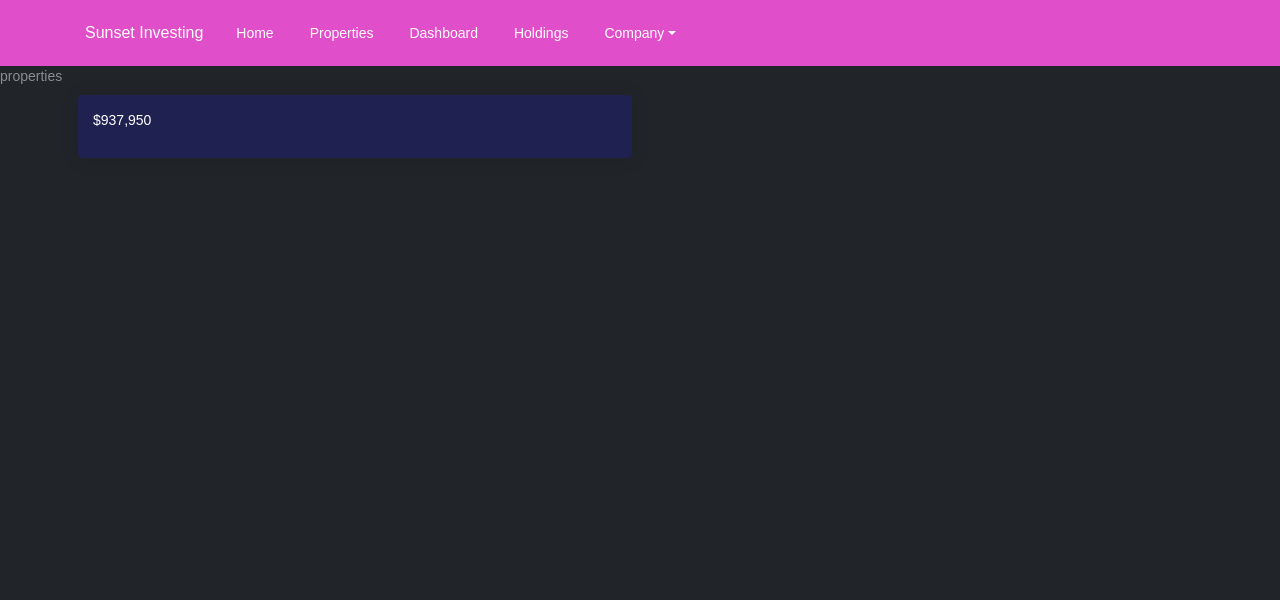
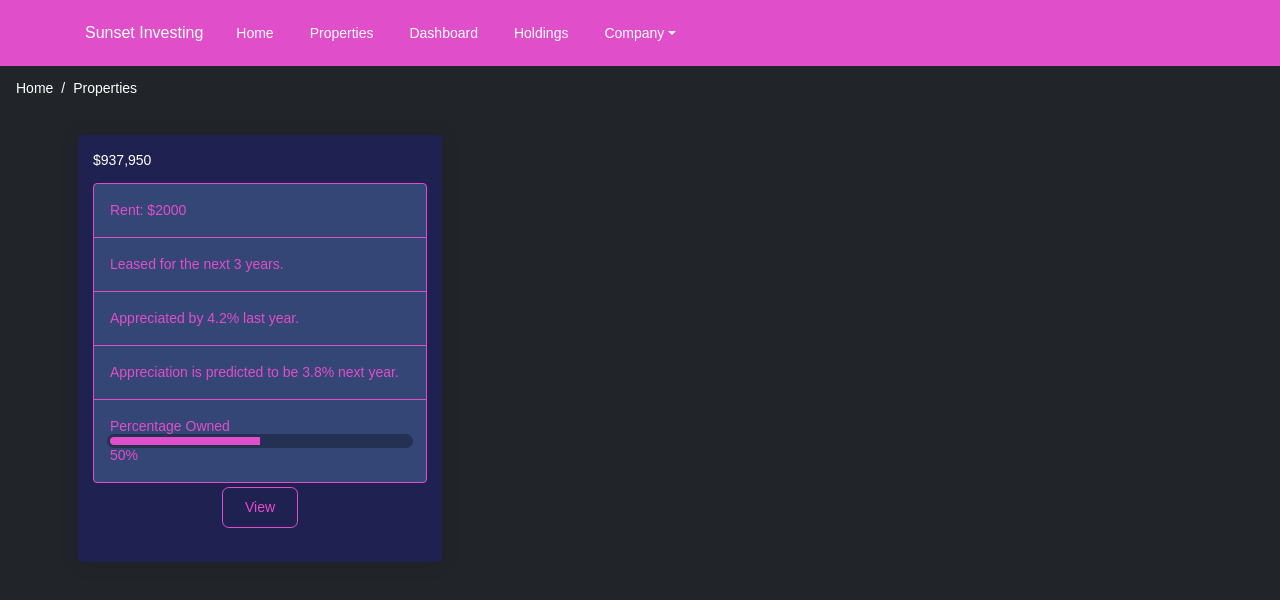
Before and after one commit to sean-hetzel/sunset-investing-v2, a React (Create React App) app: page /#/properties in a window 1280 px wide. Shown: the top 600 px of the page. Built offline with nearby package versions, Linux system fonts and the light colour scheme.

Commit message:
added breadcrumbs and property card now links to property

```diff
--- a/src/components/Dashboard.tsx
+++ b/src/components/Dashboard.tsx
@@ -1,5 +1,6 @@
 import React, { Component } from "react";
 import NavBar from "components/NavBar";
+import { Breadcrumb, BreadcrumbItem } from "reactstrap";
 
 interface Props {}
 interface State {}
@@ -11,7 +12,10 @@ export default class Dashboard extends Component<Props, State> {
     return (
       <>
         <NavBar />
-        dashboard
+        <Breadcrumb>
+          <BreadcrumbItem>Home</BreadcrumbItem>
+          <BreadcrumbItem>Dashboard</BreadcrumbItem>
+        </Breadcrumb>
       </>
     );
   }
--- a/src/components/Holdings.tsx
+++ b/src/components/Holdings.tsx
@@ -1,5 +1,6 @@
 import React, { Component } from "react";
 import NavBar from "components/NavBar";
+import { Breadcrumb, BreadcrumbItem } from "reactstrap";
 
 interface Props {}
 interface State {}
@@ -11,7 +12,10 @@ export default class Holdings extends Component<Props, State> {
     return (
       <>
         <NavBar />
-                Holdings
+        <Breadcrumb>
+          <BreadcrumbItem>Home</BreadcrumbItem>
+          <BreadcrumbItem>Holdings</BreadcrumbItem>
+        </Breadcrumb>
       </>
     );
   }
--- a/src/components/Home.tsx
+++ b/src/components/Home.tsx
@@ -11,7 +11,9 @@ import {
   Container,
   Row,
   Col,
-    Navbar
+  Navbar,
+  Breadcrumb,
+  BreadcrumbItem
 } from "reactstrap";
 import NavBar from "components/NavBar";
 interface Props {}
@@ -24,7 +26,9 @@ export default class Home extends Component<Props, State> {
     return (
       <>
         <NavBar />
-                home
+        <Breadcrumb>
+          <BreadcrumbItem>Home</BreadcrumbItem>
+        </Breadcrumb>
       </>
     );
   }
--- a/src/components/Profile.tsx
+++ b/src/components/Profile.tsx
@@ -1,5 +1,6 @@
 import React, { Component } from "react";
 import NavBar from "components/NavBar";
+import { Breadcrumb, BreadcrumbItem } from "reactstrap";
 
 interface Props {}
 interface State {}
@@ -11,7 +12,10 @@ export default class Profile extends Component<Props, State> {
     return (
       <>
         <NavBar />
-                profile
+        <Breadcrumb>
+          <BreadcrumbItem>Home</BreadcrumbItem>
+          <BreadcrumbItem>Profile</BreadcrumbItem>
+        </Breadcrumb>
       </>
     );
   }
--- a/src/components/Properties.tsx
+++ b/src/components/Properties.tsx
@@ -1,6 +1,7 @@
 import React, { Component } from "react";
 import NavBar from "components/NavBar";
 import PropertyCard from "./PropertyCard";
+import { Breadcrumb, BreadcrumbItem } from "reactstrap";
 
 interface Props {}
 interface State {}
@@ -12,9 +13,11 @@ export default class Properties extends Component<Props, State> {
     return (
       <>
         <NavBar />
-                properties
-                <PropertyCard/>
-
+        <Breadcrumb>
+          <BreadcrumbItem>Home</BreadcrumbItem>
+          <BreadcrumbItem>Properties</BreadcrumbItem>
+        </Breadcrumb>
+        <PropertyCard />
       </>
     );
   }
--- a/src/components/Property.tsx
+++ b/src/components/Property.tsx
@@ -1,5 +1,6 @@
 import React, { Component } from "react";
 import NavBar from "components/NavBar";
+import { Breadcrumb, BreadcrumbItem } from "reactstrap";
 
 interface Props {}
 interface State {}
@@ -11,7 +12,10 @@ export default class Property extends Component<Props, State> {
     return (
       <>
         <NavBar />
-                property
+        <Breadcrumb>
+          <BreadcrumbItem>Home</BreadcrumbItem>
+          <BreadcrumbItem>Property</BreadcrumbItem>
+        </Breadcrumb>
       </>
     );
   }
--- a/src/components/PropertyCard.tsx
+++ b/src/components/PropertyCard.tsx
@@ -1,5 +1,18 @@
 import React, { ReactElement } from "react";
-import { Container, Card, CardBody, CardTitle, Row, Col } from "reactstrap";
+import {
+  Container,
+  Card,
+  CardBody,
+  CardTitle,
+  CardFooter,
+  Button,
+  Row,
+  Col,
+  ListGroup,
+  ListGroupItem,
+  Progress
+} from "reactstrap";
+import { Link } from "react-router-dom";
 
 interface Props {}
 
@@ -8,11 +21,34 @@ export default function PropertyCard({}: Props): ReactElement {
     <>
       <Container>
         <Row className="row-grid justify-content-between">
-          <Col className="px-2 py-2" lg="6" sm="12">
+          <Col className="px-2 py-2" lg="4" sm="12">
             <Card className="card-stats">
-              <CardBody>
-              <CardTitle tag="p">$937,950</CardTitle>
-
+              <CardBody color="primary">
+                <CardTitle tag="p">$937,950</CardTitle>
+                <ListGroup>
+                  <ListGroupItem color="primary">Rent: $2000</ListGroupItem>
+                  <ListGroupItem color="primary">
+                    Leased for the next 3 years.
+                  </ListGroupItem>
+                  <ListGroupItem color="primary">
+                    Appreciated by 4.2% last year.
+                  </ListGroupItem>
+                  <ListGroupItem color="primary">
+                    Appreciation is predicted to be 3.8% next year.
+                  </ListGroupItem>
+                  <ListGroupItem color="primary">
+                    Percentage Owned
+                    <Progress value="50"></Progress>
+                    50%
+                  </ListGroupItem>
+                </ListGroup>
+                <CardFooter className="text-center">
+                    <Link to="/properties/:id">
+                  <Button className="btn-simple" color="primary">
+                    View
+                  </Button>
+                  </Link>
+                </CardFooter>
               </CardBody>
             </Card>
           </Col>
```
Also changed, not shown: src/App.tsx (+4 -13 lines), src/assets/css/blk-design-system-react.css. Lines whose indentation alone changed are shown as unchanged.
